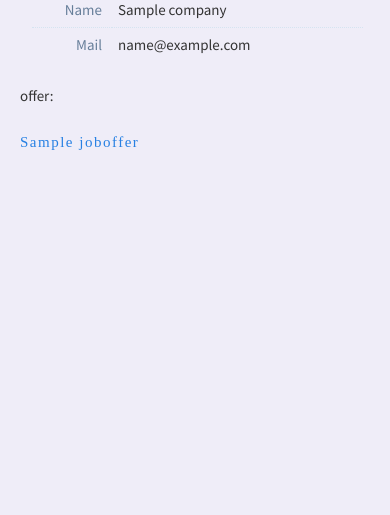
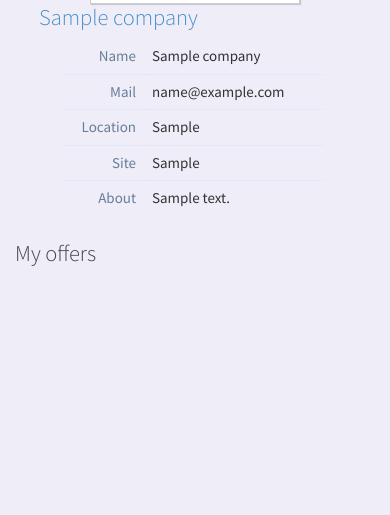
Before and after one commit to Madaless/DjangoProject, a Django app: page /company/1/ in a window 390 px wide. Shown: the part 296-811 px from the top of the page. Run offline with Django 3.2, Linux system fonts and the light colour scheme; tables that the repository leaves empty hold one stand-in row (values such as "Sample post"); some libraries are stand-ins or nearby versions.

Commit message:
Company profile update

```diff
--- a/companyusers/forms.py
+++ b/companyusers/forms.py
@@ -25,3 +25,9 @@ class CompanyAddOfferForm(forms.Form):
     class Meta:
         model = JobOffer
         fields = ['title', 'industry', 'proffesion' ,'jobPosition', 'jobType', 'ExperienceLevel', 'postdate', 'location', 'jobDescription' ]
+
+class CompanyUpdateForm(forms.ModelForm):
+
+    class Meta:
+        model = Company
+        fields = ['companyMail', 'aboutUs', 'site','location']
--- a/companyusers/templates/companyusers/companyview.html
+++ b/companyusers/templates/companyusers/companyview.html
@@ -3,11 +3,44 @@
 
 
 
-<br>
+<!-- <br>
 <div class="profil ">
     <div class="photo form-row " style="margin-left: 0px;">
         <img src="https://image.flaticon.com/icons/svg/149/149995.svg" width="200" height="200" alt="..."
-            class="rounded ">
+            class="rounded "> -->
+
+<div class="tab-content no-border padding-24">
+    <div id="home" class="tab-pane in active">
+        <div class="row">
+            <div class="col-xs-12 col-sm-3 center">
+                <span class="profile-picture">
+                    <img class="editable img-responsive rounded" alt=" Avatar" id="avatar2"
+                        src="https://www.designevo.com/res/templates/thumb_small/bright-blue-kaleidoscope.png"
+                        width="200" height="200">
+
+                </span>
+
+                <div class="space space-4"></div>
+                {% if company.companyName == user.company.companyName%}
+                <a href="{% url 'deleteuser' %}" class="btn btn-sm btn-block btn-success">
+                    <i class="ace-icon fa fa-plus-circle bigger-120"></i>
+                    <span class="bigger-110">Delete</span>
+                </a>
+
+                <a href="{% url 'editcompany' %}" class="btn btn-sm btn-block btn-primary">
+                    <i class="ace-icon fa fa-envelope-o bigger-110"></i>
+                    <span class="bigger-110">Edit</span>
+                </a>
+                {% endif %}
+
+            </div><!-- /.col -->
+
+            <div class="col-xs-12 col-sm-9">
+                <h4 class="blue">
+                    <span class="middle">{{ company.companyName }}</span>
+
+                </h4>
+
                 <!-- https://image.flaticon.com/icons/svg/149/149995.svg -->
 
 
@@ -16,7 +49,7 @@
                         <div class="profile-info-row">
                             <div class="profile-info-name"> Name </div>
                             <div class="profile-info-value">
-                        <span>{{ companies.companyName }}</span>
+                                <span>{{ company.companyName }}</span>
                             </div>
                         </div>
                         <div class="profile-info-row">
@@ -24,36 +57,86 @@
 
                             <div class="profile-info-value">
                                 <i class="fa fa-map-marker light-orange bigger-110"></i>
-                        <span> {{ companies.companyMail }}</span>
+                                <span> {{ company.companyMail }}</span>
+                            </div>
+                        </div>
+                        {% if company.location %}
+                        <div class="profile-info-row">
+                            <div class="profile-info-name"> Location </div>
+
+                            <div class="profile-info-value">
+                                <i class="fa fa-map-marker light-orange bigger-110"></i>
+                                <span> {{ company.location }}</span>
+                            </div>
+                        </div>
+                        {% endif %}
+                        {% if company.site %}
+                        <div class="profile-info-row">
+                            <div class="profile-info-name"> Site </div>
+
+                            <div class="profile-info-value">
+                                <i class="fa fa-map-marker light-orange bigger-110"></i>
+                                <span> {{ company.site }}</span>
+                            </div>
+                        </div>
+                        {%endif%}
+                        {% if company.aboutUs %}
+
+                        <div class="profile-info-row">
+                            <div class="profile-info-name"> About </div>
+
+                            <div class="profile-info-value">
+                                <i class="fa fa-map-marker light-orange bigger-110"></i>
+                                <span> {{ company.aboutUs }}</span>
+                            </div>
+                        </div>
+                        {%endif%}
+
+
+
+
+                    </div>
+
+                    <!-- <br>
+                <a href="{% url 'deleteuser' %}" class="btn btn-success ">delete</a>
+                <a href="{% url 'editcompany' %}" class="btn btn-success">edit</a> -->
+
                 </div>
             </div>
         </div>
+    </div>
+</div>
+<div class="space-20"></div>
 
+<div class="row">
+    <div class="col-xs-12 col-sm-6">
+        <div class="widget-box transparent">
+            <div class="widget-header widget-header-small">
+                <h4 class="widget-title smaller">
+                    <i class="ace-icon fa fa-check-square-o bigger-110"></i>
+                    My offers
+                </h4>
+            </div>
+        </div>
+    </div>
+</div>
+</div>
+<br><br>
+{% for o in oo %}
 
-
-            <br>
-            {% if user.is_authenticated and user.is_company  %}
-            <a href="{% url 'deleteuser' %}" class="btn btn-success ">delete</a>
-            <a href="{% url 'editcompany' %}" class="btn btn-success">edit</a>
-            {% endif %}
-
+<article class="media content-section">
+    <div class="media-body">
+        <div class="article-metadata">
+            <a class="mr-2 pasek_napis"></a> {{ o.companyName }}</a> <small class="text-muted">{{ o.postdate}}</small>
         </div>
-
-        <div class="col-xs-6 col-sm-3">
-            <div class="profile-info-row">
-                offer:
-                <br><br>
-                {% for oo in o %}
-
-                <div class="pasek_napis">
-
-                    <a class=" pasek_napis" href="{% url 'offer-details' oo.pk %}">{{oo.title}}</a>
+        <h2><a class="article-title pasek_napis " style="font-size: 20px;"
+                href="{% url 'offer-details' o.pk%}">{{ o.title }}</a></h2>
+        <p class="article-content" style="font-family: Nunito Sans;">{{ o.jobPosition }}</p>
     </div>
+</article>
 
 {% endfor %}
 
-            </div>
-        </div>
 </div>
 </div>
 
--- a/jobservice/models.py
+++ b/jobservice/models.py
@@ -30,6 +30,9 @@ class Company(models.Model):
     companyName = models.CharField(max_length= 50,default="")
     companyMail = models.EmailField(default="")
     image = models.ImageField(default='default.jpg', upload_to='pics')
+    aboutUs = models.TextField()
+    site = models.CharField(max_length= 20,default="")
+    location = models.CharField(max_length= 20,default="")
 
     def __str__(self):
         return self.companyName
--- a/jobservice/urls.py
+++ b/jobservice/urls.py
@@ -1,12 +1,12 @@
 from django.urls import path
 from . import views
-from companyusers.views import (OfferListView, OfferCreateView, OfferDetailView,OfferUpdateView, OfferDeleteView)
+from companyusers.views import (OfferListView, OfferCreateView, OfferDetailView,OfferUpdateView, OfferDeleteView, editcompany)
 
 
 urlpatterns = [
     path('deleteuser/', views.deleteuser, name='deleteuser'),
     path('editperson/', views.editperson, name='editperson'),
-    path('editcompany/', views.editcompany, name='editcompany'),
+    path('editcompany/', editcompany, name='editcompany'),
     # path('answer/<int:answer_id>/', views.answerview, name='answerview'),
     path('reply/<int:reply_id>/email/', views.email, name='email'),
     path('email/<int:email_id>/emailS', views.emailS, name='emailS'),
--- a/jobservice/views.py
+++ b/jobservice/views.py
@@ -8,6 +8,7 @@ from django.utils.decorators import method_decorator
 from companyusers.decorators import (company_required, person_required)
 from django.contrib.auth.decorators import login_required
 from django.contrib.auth import login
+
 
 from .forms import Cv_form, ReplyToOffer_form, FeedbackAnswer_form
 from . models import JobOffer, Company, Person, Cv, ReplyToOffer, FeedbackAnswer, JobOffer
@@ -182,7 +183,7 @@ def offer(request, offer_id):
 def companyview(request, company_id):
     cc = Company.objects.get(pk=company_id)
     p = JobOffer.objects.filter(companyName = cc.user.company)
-    return render(request,'companyusers/companyview.html',{'companies':cc, 'o':p})
+    return render(request,'companyusers/companyview.html',{'company':cc, 'o':p})
 
 # def personview(request, person_id):
 #     p=Person.objects.get(person_id=person_id)
@@ -268,8 +269,8 @@ def editperson(request): #początki początku xD
     u=Person.objects.get(user=request.user)
     return render(request,'normalusers/editperson.html', {'form': u})
 
-@login_required
-@company_required
-def editcompany(request):
-    c=Company.objects.get(user=request.user.company)
-    return render (request,'companyusers/editcompany.html', {'form':c})
+# @login_required
+# @company_required
+# def editcompany(request):
+#     c=Company.objects.get(user=request.user.company)
+#     return render (request,'companyusers/editcompany.html', {'form':c})
```
Also changed, not shown: companyusers/templates/companyusers/createcompany_form.html (added, +49 -0 lines), companyusers/templates/companyusers/editcompany.html (+7 -13 lines), companyusers/templates/companyusers/profilecompany.html (+36 -1 lines), companyusers/views.py (+14 -2 lines). Lines whose indentation alone changed are shown as unchanged.
